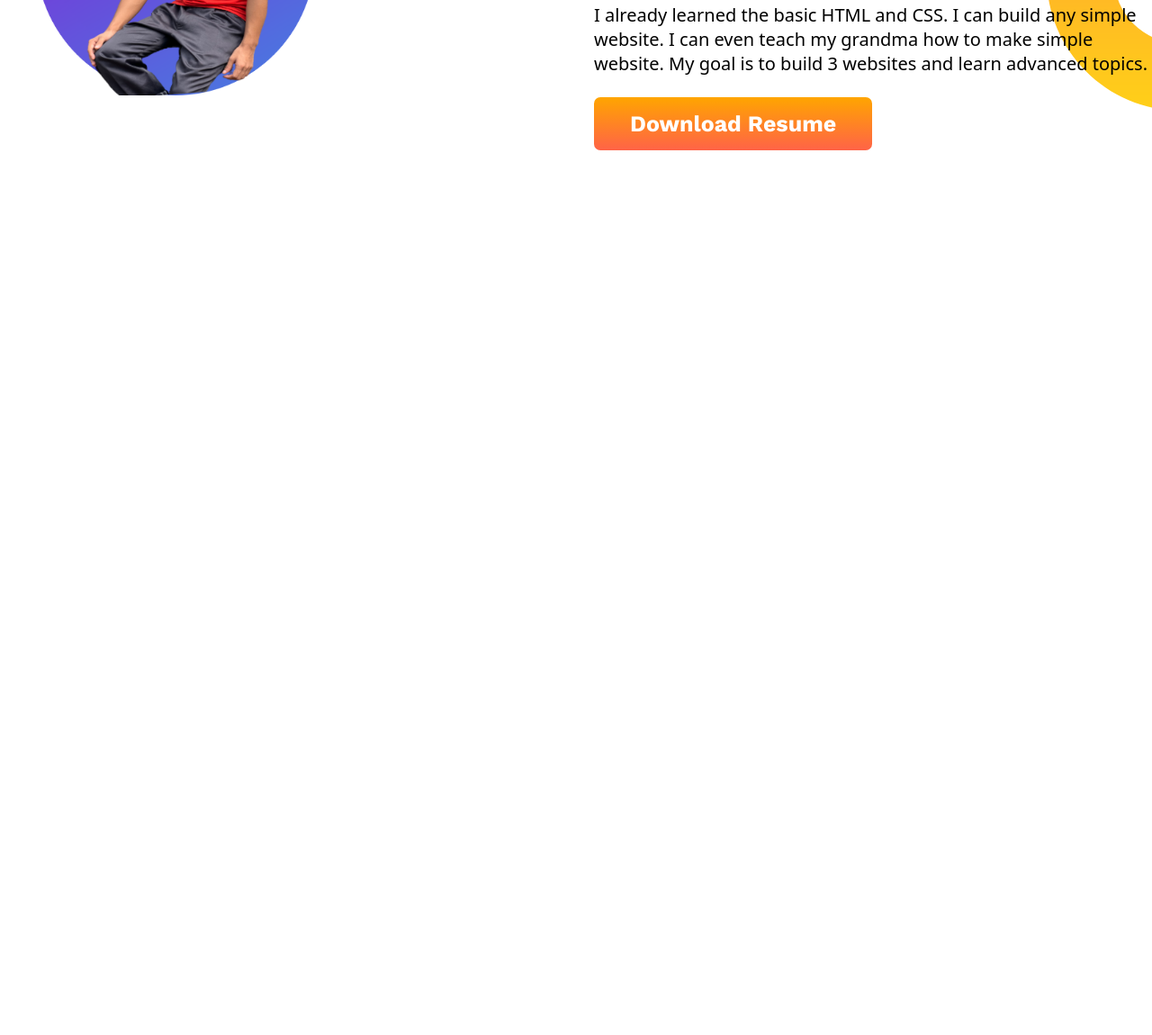
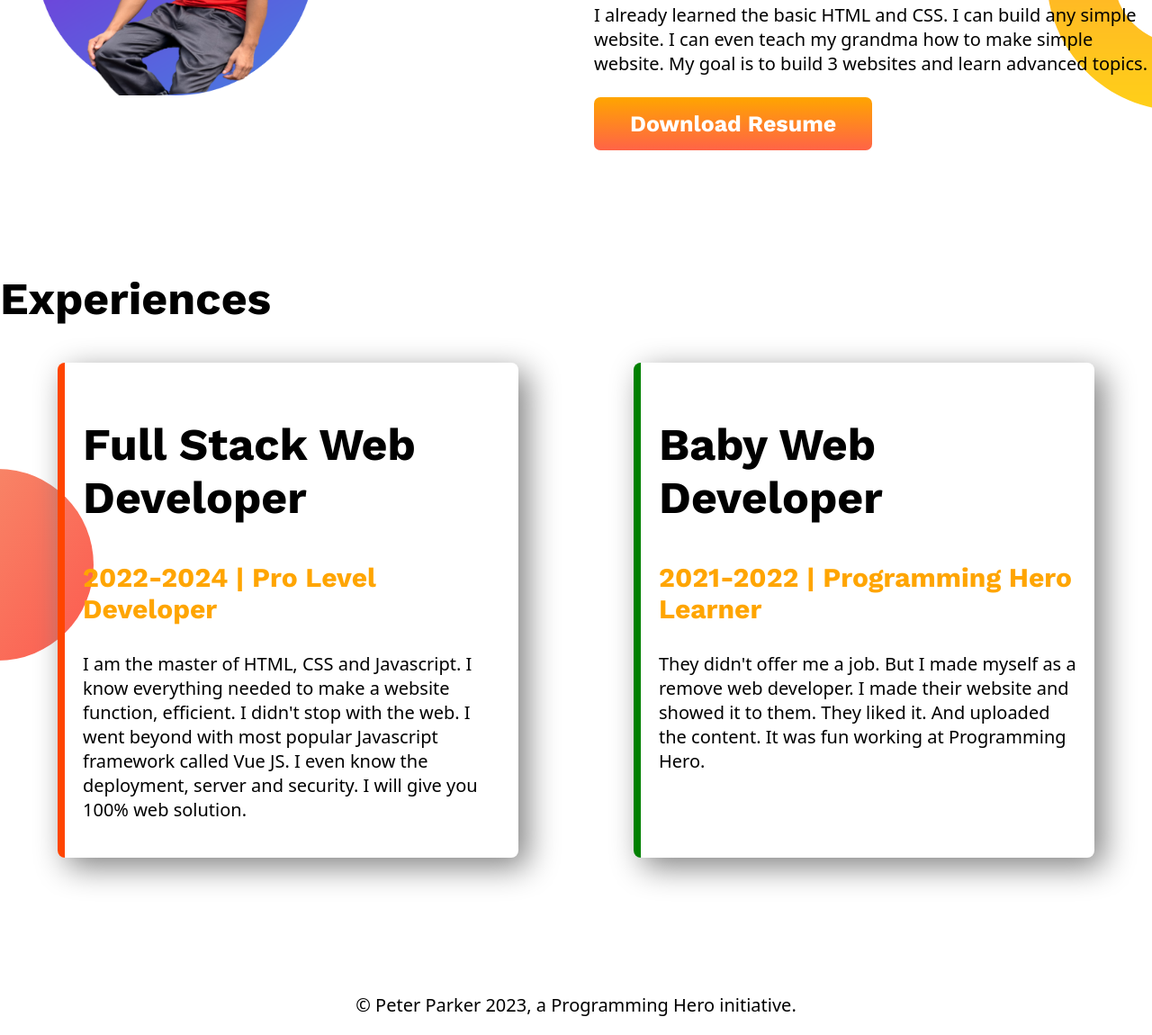
Before and after one commit to Sayed-Ariful-Hoque/developer-portfolio, a plain HTML site: page index.html in a window 1280 px wide. Shown: the part 817-1967 px from the top of the page at 90% size. Before the commit the page ends 1119 px from the top, so only its background shows below. Drawn offline with nearby package versions, Linux system fonts and the light colour scheme; a web font is replaced by a local one.

Commit message:
style boder and added footer

```diff
--- a/index.html
+++ b/index.html
@@ -11,7 +11,7 @@
     <link rel="stylesheet" href="style.css">
 </head>
 <body>
-   <section class="top-banner">
+   <section class="top-banner flexible-container">
     <div class="hlf-width">
         <h1> Welcome To </h1>
         <h2><span class="sayed">Sayed Ariful Hoque</span> Would!</h2>
@@ -25,7 +25,7 @@
    </section>
 
    <!--this is heder section-->
-   <section class="header-section">
+   <section class="header-section flexible-container">
     <div class="hlf-width">
         <img src="image/ariful1.png" alt="">
     </div>
@@ -36,5 +36,26 @@
         <a class="hire" href="#"> Download Resume</a>
     </div>
    </section>
+
+   <!--Exprinces-section-->
+   <section class="Experiences-section">
+    <h1>Experiences</h1>
+    <div class="flexible-container">
+        <div id="full-stack-devoloper" class="experince-item">
+            <h1>Full Stack Web Developer</h1>
+            <h3 class="sayed">2022-2024 | Pro Level Developer</h3>
+            <p>I am the master of HTML, CSS and Javascript. I know everything needed to make a website function, efficient. I didn't stop with the web. I went beyond with most popular Javascript framework called Vue JS. I even know the deployment, server and security. I will give you 100% web solution.</p>
+        </div>
+        <div id="baby-devoloper" class="experince-item">
+            <h1>Baby Web Developer</h1>
+            <h3 class="sayed">2021-2022 | Programming Hero Learner</h3>
+            <p>They didn't offer me a job. But I made myself as a remove web developer. I made their website and showed it to them. They liked it. And uploaded the content. It was fun working at Programming Hero.</p>
+        </div>
+    </div>
+
+   </section>
+   <footer>
+    <p>© Peter Parker 2023, a Programming Hero initiative.</p>
+   </footer>
 </body>
 </html>
--- a/style.css
+++ b/style.css
@@ -2,7 +2,7 @@ body{
     font-family: 'Work Sans', sans-serif;
     margin: 0;
 }
-section{
+.flexible-container{
     display: flex;
     margin-bottom: 150px;
 
@@ -54,3 +54,28 @@ p{
     background-repeat: no-repeat;
     background-position: right;
 }
+
+
+/* experince-section */
+.experince-item{
+    width: 40%;
+    margin-left: 5%;
+    margin-right: 5%;
+    padding: 20px;
+    box-shadow: 10px 10px 35px gray;
+    border-radius: 8px;
+}
+.Experiences-section{
+    background-image: url(image/exp-bg.png);
+    background-repeat: no-repeat;
+   background-position: left;
+}
+#full-stack-devoloper{
+    border-left: 8px solid orangered;
+}
+#baby-devoloper{
+    border-left: 8px solid green;
+}
+footer p{
+    text-align: center;
+}
```
